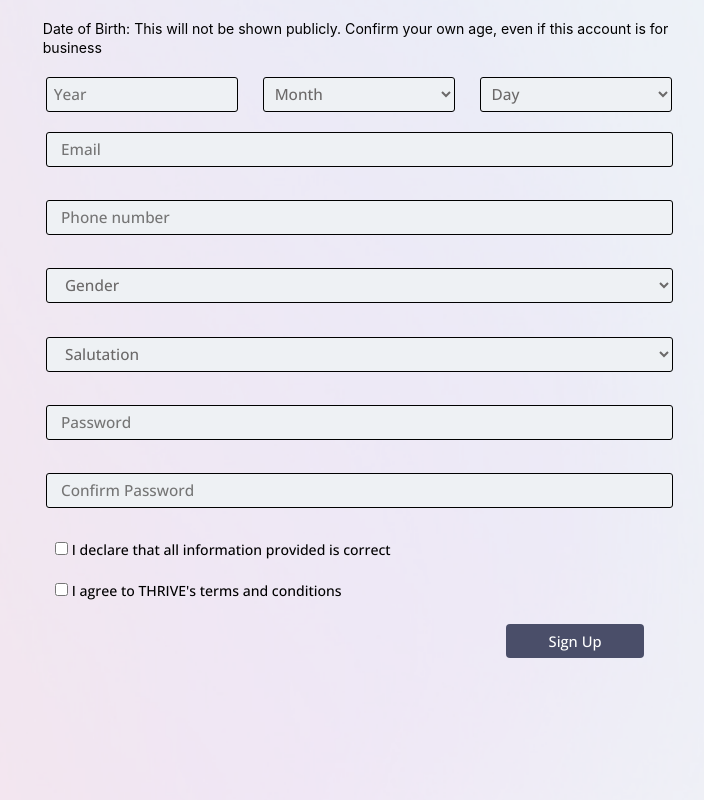
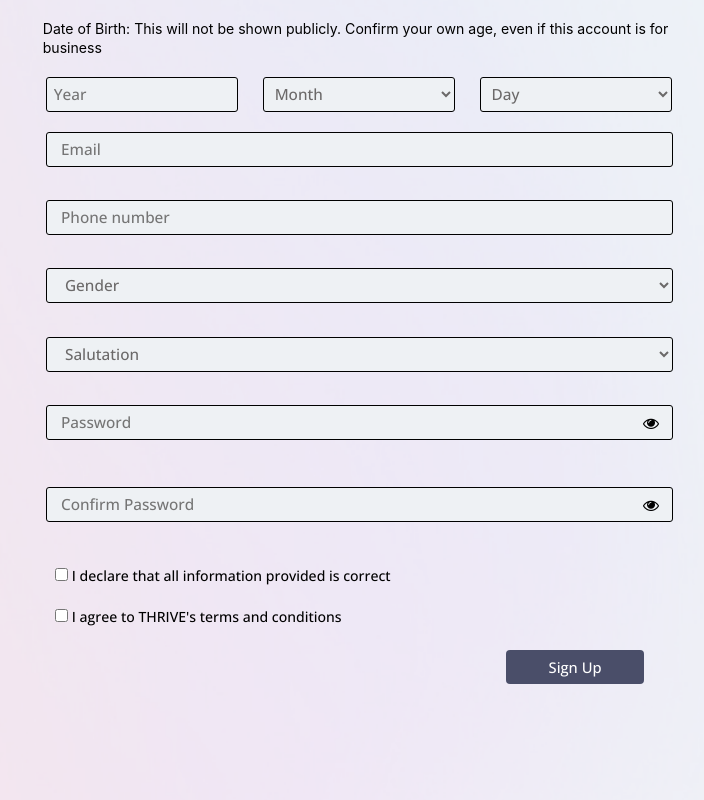
Before and after one commit to BT3103AppDev1/l2-final-project-group-1, a Vue app: page /register in a window 1280 px wide. Shown: the part 560-1360 px from the top of the page, without its empty margins (292-996 px from the left). Built offline with nearby package versions, Linux system fonts and the light colour scheme.

Commit message:
[Register Page] Enable show/hide password for password fields

```diff
--- a/src/views/Register.vue
+++ b/src/views/Register.vue
@@ -114,18 +114,15 @@
             <option value="mdm">Mdm</option>
           </select>
           <br /><br />
-          <input
-            type="text"
-            id="password"
-            required=""
-            placeholder="Password"
-          /><br /><br />
-          <input
-            type="text"
-            id="cfmpassword"
-            required=""
-            placeholder="Confirm Password"
-          />
+          <div class="shPassword">
+            <input type="password" id="password" required="" placeholder="Password" v-model="password" />
+            <span> <i class="fa fa-eye" aria-hidden="true" id="eye" v-on:click="toggle()"> </i> </span>
+          </div>
+          <br /><br />
+          <div class="shPassword">
+            <input type="password" id="cfmpassword" required="" placeholder="Confirm Password" />
+            <span> <i class="fa fa-eye" aria-hidden="true" id="eye2" v-on:click="toggle2()"> </i> </span>
+          </div>
           <br /><br />
           <div class="checkboxes">
             <label id="check"
@@ -173,9 +170,33 @@ export default {
       password: "",
       imagePreview: uploadImage,
       imageName: "default_profile.png",
+      state: false,
+      state2: false,
     };
   },
   methods: {
+    toggle() {
+        this.state = !this.state;
+        if (this.state) {
+          document.getElementById("password").setAttribute("type", "password");
+          document.getElementById("eye").style.color='#7a797e';
+        }
+        else {
+          document.getElementById("password").setAttribute("type", "text");
+          document.getElementById("eye").style.color='#5887ef';
+        }
+    },
+    toggle2() {
+        this.state2 = !this.state2;
+        if (this.state2) {
+          document.getElementById("cfmpassword").setAttribute("type", "password");
+          document.getElementById("eye2").style.color='#7a797e';
+        }
+        else {
+          document.getElementById("cfmpassword").setAttribute("type", "text");
+          document.getElementById("eye2").style.color='#5887ef';
+        }
+    },
     signup() {
       let name = document.getElementById("name").value;
       let account_type = document.getElementById("type").value;
@@ -315,6 +336,23 @@ export default {
   display: flex;
   align-items: center;
 }
+.shPassword i {
+  position: absolute;
+}
+
+.shPassword {
+  width: 100%;
+}
+
+.fa#eye {
+  margin-left: -30px;
+  margin-top: 10px;
+}
+
+.fa#eye2 {
+  margin-left: -30px;
+  margin-top: 10px;
+}
 
 #upload {
   width: 15%;
```
